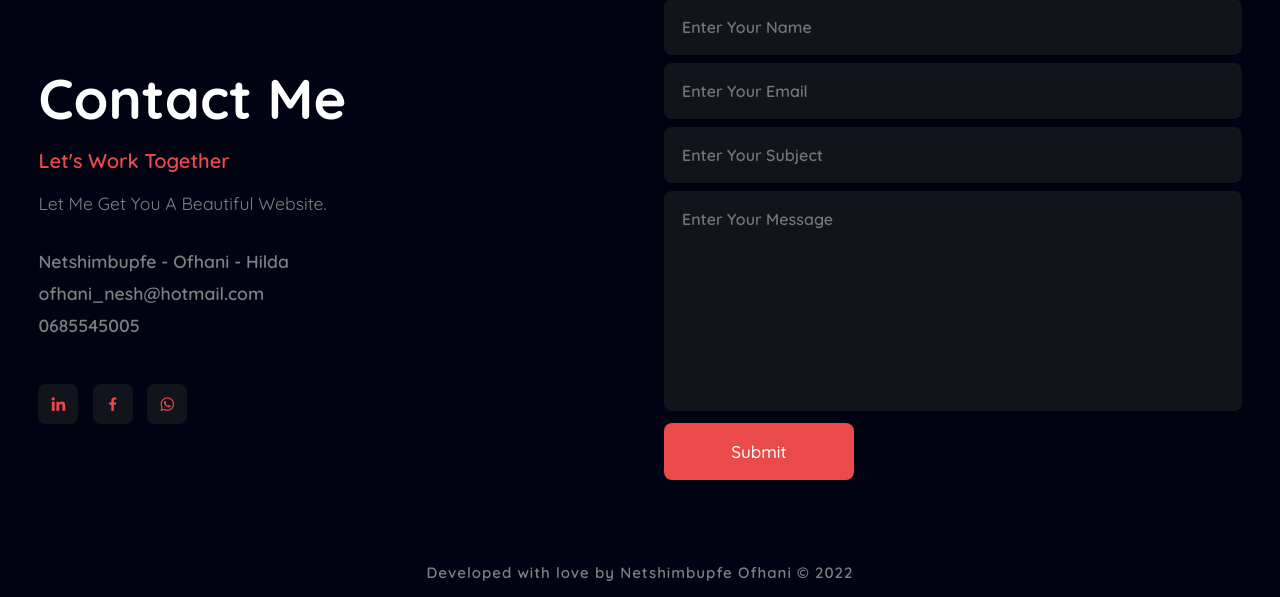
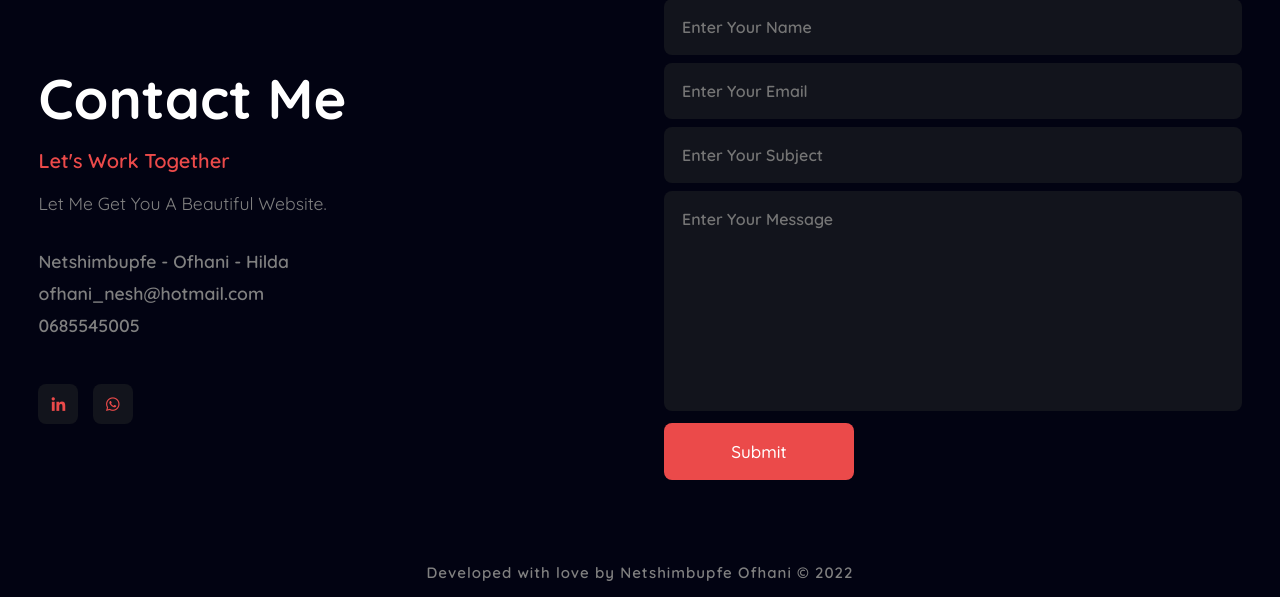
Before and after one commit to ofhaninesh/ofhani-Portfolio, a Flask app: page / in a window 1280 px wide. Shown: the part 3977-4574 px from the top of the page. Run offline with Flask 2, Linux system fonts and the light colour scheme; some libraries are stand-ins or nearby versions.

Commit message:
finished

```diff
--- a/templates/index.html
+++ b/templates/index.html
@@ -251,7 +251,6 @@
 			</div>
 			<div class="contact-icons">
 				<a href="https://www.linkedin.com/in/ofhani-hilda-netshimbupfe-71b12a1b7/"><i class="bx bxl-linkedin" ></i></a>
-				<a href="#"><i class="bx bxl-facebook" ></i></a>
 				<a href="https://wa.me/+27793311234"><i class="bx bxl-whatsapp" ></i></a>
 			</div>
 		</div>
```
Also changed, not shown: static/img/IMG_E1327.JPG (deleted), static/img/background.jpg (deleted), static/img/background2.jpg (deleted), static/img/background4.jpg (deleted), static/img/background45.jpg (deleted), static/img/background67.jpg (deleted), static/img/backgroundt.jpg (deleted), static/img/main-img5.png (deleted), 3 other files.
